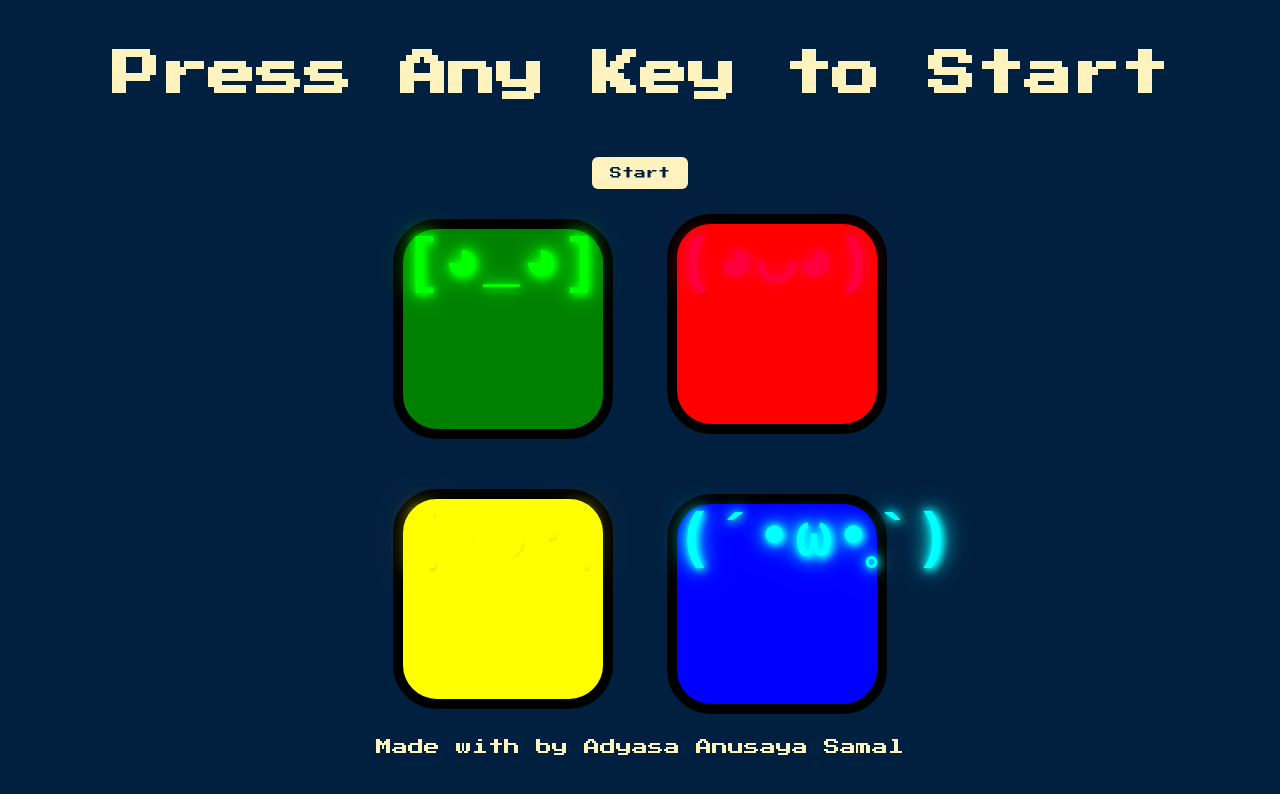
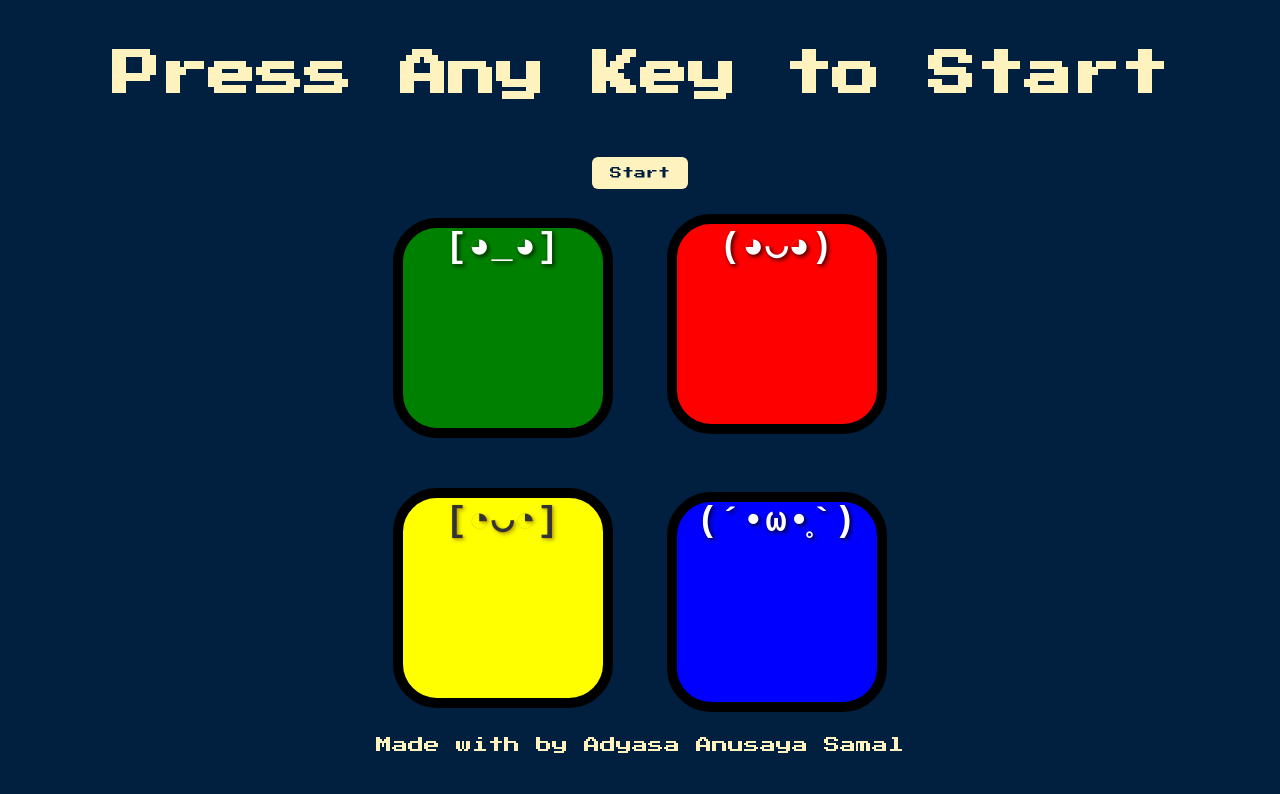
Before and after one commit to samaladyasa/Admeme, a website: page index.html in a window 1280 px wide. Drawn offline with nearby package versions, Linux system fonts and the light colour scheme.

Commit message:
Adjust characters to fit within boxes and match background colors

```diff
--- a/style.css
+++ b/style.css
@@ -150,62 +150,42 @@ footer {
 /* Character styles */
 .character {
   display: inline-block;
-  font-size: 3.8rem;
+  font-size: 2.2rem;
   font-weight: 900;
   margin: 0 auto;
   user-select: none;
   letter-spacing: 0.05em;
-  text-shadow:
-    0 0 10px rgba(255,255,255,0.9),
-    0 0 20px rgba(255,255,255,0.7),
-    0 0 30px rgba(255,255,255,0.5),
-    2px 2px 5px rgba(0,0,0,0.9);
-  filter: brightness(1.2) contrast(1.4);
+  font-family: monospace;
+  text-shadow: 2px 2px 4px rgba(0,0,0,0.8);
 }
 
-/* Robot character colors - VIBRANT & BOLD */
+/* Robot character colors - match button backgrounds */
 .green-char {
-  color: #00ff00;
+  color: #ffffff;
   text-shadow:
-    0 0 8px rgba(0, 255, 0, 1),
-    0 0 16px rgba(0, 255, 0, 0.9),
-    0 0 24px rgba(0, 255, 0, 0.7),
-    0 0 32px rgba(0, 255, 0, 0.5),
-    2px 2px 6px rgba(0,0,0,0.9);
-  font-family: monospace;
+    1px 1px 2px rgba(0, 100, 0, 0.8),
+    2px 2px 4px rgba(0,0,0,0.8);
 }
 
 .red-char {
-  color: #ff1744;
+  color: #ffffff;
   text-shadow:
-    0 0 8px rgba(255, 23, 68, 1),
-    0 0 16px rgba(255, 23, 68, 0.9),
-    0 0 24px rgba(255, 23, 68, 0.7),
-    0 0 32px rgba(255, 23, 68, 0.5),
-    2px 2px 6px rgba(0,0,0,0.9);
-  font-family: monospace;
+    1px 1px 2px rgba(139, 0, 0, 0.8),
+    2px 2px 4px rgba(0,0,0,0.8);
 }
 
 .yellow-char {
-  color: #ffff00;
+  color: #333333;
   text-shadow:
-    0 0 8px rgba(255, 255, 0, 1),
-    0 0 16px rgba(255, 255, 0, 0.9),
-    0 0 24px rgba(255, 255, 0, 0.7),
-    0 0 32px rgba(255, 255, 0, 0.5),
-    2px 2px 6px rgba(0,0,0,0.9);
-  font-family: monospace;
+    1px 1px 2px rgba(200, 150, 0, 0.8),
+    2px 2px 4px rgba(0,0,0,0.3);
 }
 
 .blue-char {
-  color: #00ffff;
+  color: #ffffff;
   text-shadow:
-    0 0 8px rgba(0, 255, 255, 1),
-    0 0 16px rgba(0, 255, 255, 0.9),
-    0 0 24px rgba(0, 255, 255, 0.7),
-    0 0 32px rgba(0, 255, 255, 0.5),
-    2px 2px 6px rgba(0,0,0,0.9);
-  font-family: monospace;
+    1px 1px 2px rgba(0, 0, 139, 0.8),
+    2px 2px 4px rgba(0,0,0,0.8);
 }
 
 /* Dance animations for characters */
```
